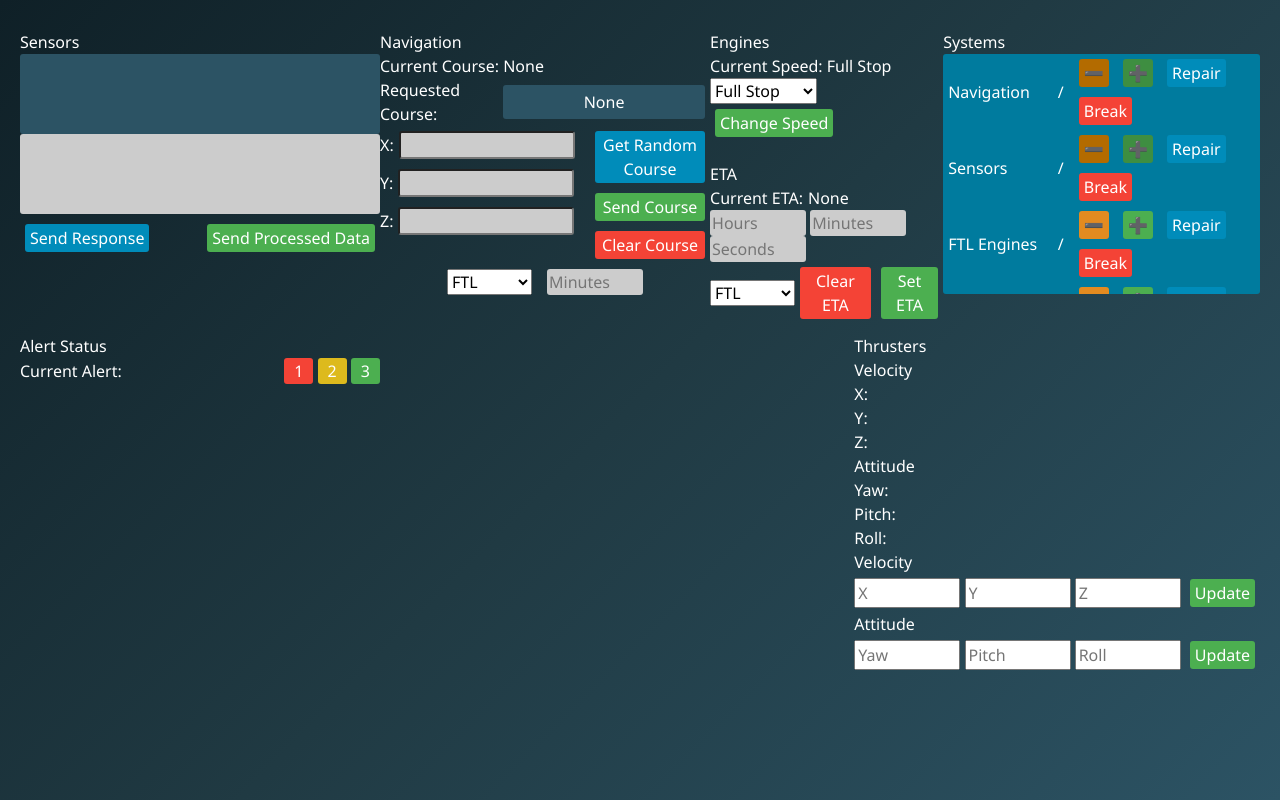
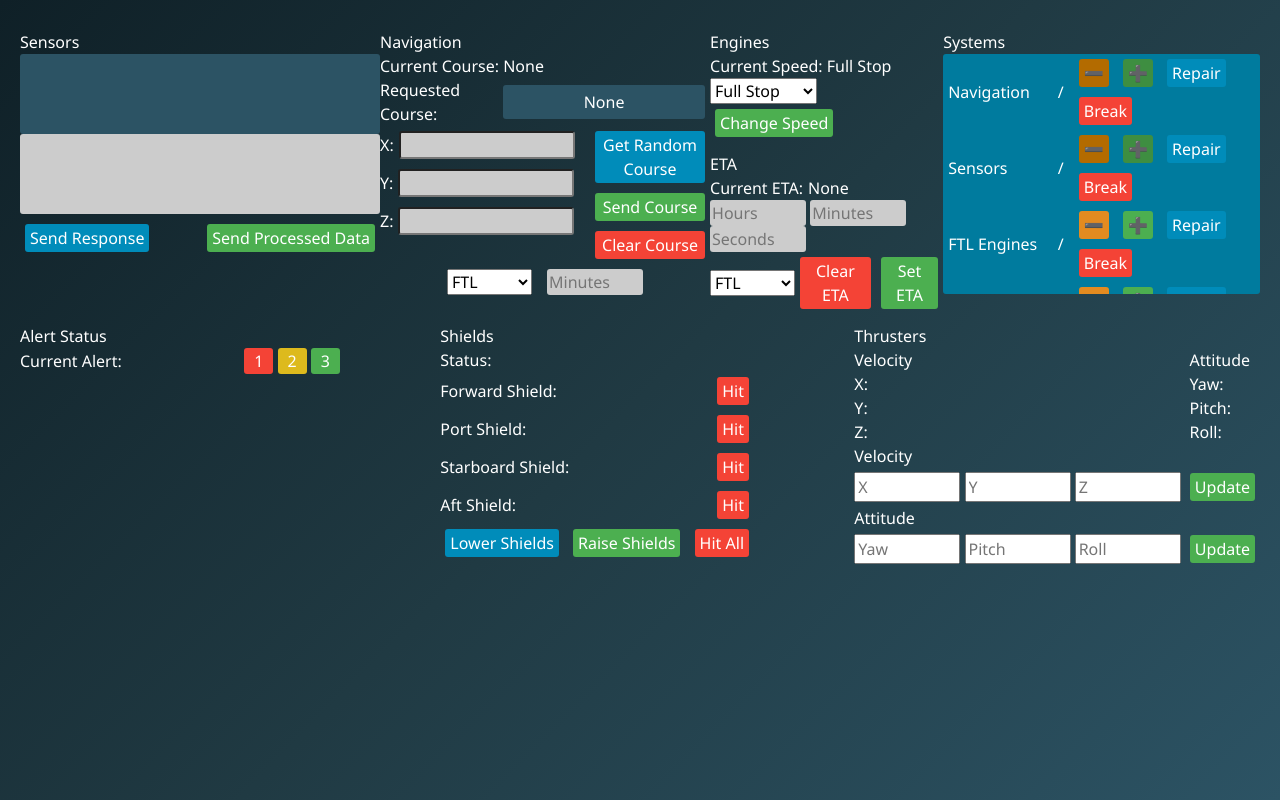
Before and after one commit to openstardrive/server, a plain HTML site: page dev-fd/index.html in a window 1280 px wide. Drawn offline with nearby package versions, Linux system fonts and the light colour scheme; no server answers.

Commit message:
thrusters and shielding containers there.

```diff
--- a/dev-fd/index.css
+++ b/dev-fd/index.css
@@ -238,7 +238,7 @@ body {
 }
 
 #engines {
-    margin-bottom: 20px;
+    margin-bottom: 10px;
 }
 
 #enginesAndETA {
@@ -324,7 +324,7 @@ body {
     flex-direction: row;
     align-items: center;
     justify-content: space-between;
-    width: 45vh;
+    width: 40vh;
 }
 
 #currentAlert {
@@ -372,3 +372,21 @@ body {
     background-color: #4CAF50;
     transform: scale(1.05);
 }
+
+#thrusterStatusContainer {
+    display: flex;
+    flex-direction: row;
+    align-items: center;
+    justify-content: space-between;
+}
+
+#attitudeStatus {
+    margin-right: 10px;
+}
+
+.shieldContainer {
+    display: flex;
+    flex-direction: row;
+    align-items: center;
+    justify-content: space-between;
+}
--- a/dev-fd/index.html
+++ b/dev-fd/index.html
@@ -219,6 +219,7 @@
                 </div>
             </div>
             <div id="rowTwo">
+                <div id="alertAndXXXContainer">
                     <div id="alertStatus">
                         <span>Alert Status</span>
                         <div id="alertContainer">
@@ -231,13 +232,47 @@
                             </div>
                         </div>
                     </div>
+                </div>
+
+                <div id="shieldsContainer">
+                    <span>Shields</span>
+                    <div id="shieldStatusContainer">
+                        <span>Status: </span>
+                        <div id="shieldStatus"></div>
+                    </div>
+                    <div class="shieldContainer" id="forwardShieldContainer">
+                        <span>Forward Shield: </span>
+                        <div id="forwardShieldPercentage"></div>
+                        <button class="warningButton">Hit</button>
+                    </div>
+                    <div class="shieldContainer" id="portShieldContainer">
+                        <span>Port Shield: </span>
+                        <div id="portShieldPercentage"></div>
+                        <button class="warningButton">Hit</button>
+                    </div>
+                    <div class="shieldContainer" id="starboardShieldContainer">
+                        <span>Starboard Shield: </span>
+                        <div id="starboardShieldPercentage"></div>
+                        <button class="warningButton">Hit</button>
+                    </div>
+                    <div class="shieldContainer" id="aftShieldContainer">
+                        <span>Aft Shield: </span>
+                        <div id="aftShieldPercentage"></div>
+                        <button class="warningButton">Hit</button>
+                    </div>
+                    <div id="shieldButtonContainer">
+                        <button id="lowerShields" class="primaryButton">Lower Shields</button>
+                        <button id="raiseShields" class="alertButton">Raise Shields</button>
+                        <button id="hitAllShields" class="warningButton">Hit All</button>
+                    </div>
+                </div>
 
                 <div id="thrusterSystem">
                     <span>Thrusters</span>
                     <div id="thrusterStatusContainer">
-                        <div id="velocityStatusContainer">
+                        <div id="velocityStatus">
                             <span>Velocity</span>
-                            <div id="velocityStatus">
+                            <br/>
                             <span>X: </span>
                             <div id="currentXVelocity"></div>
                             <span>Y: </span>
@@ -245,8 +280,9 @@
                             <span>Z: </span>
                             <div id="currentZVelocity"></div>
                         </div>
+                        <div id="attitudeStatus">
                             <span>Attitude</span>
-                            <div id="attitudeStatus">
+                            <br/>
                             <span>Yaw: </span>
                             <div id="currentYawAttitude"></div>
                             <span>Pitch: </span>
@@ -274,7 +310,6 @@
                 </div>
             </div>
         </div>
-        </div>
 
         <script src="api.js"></script>
         <script src="index.js"></script>
```
Lines whose indentation alone changed are shown as unchanged.
